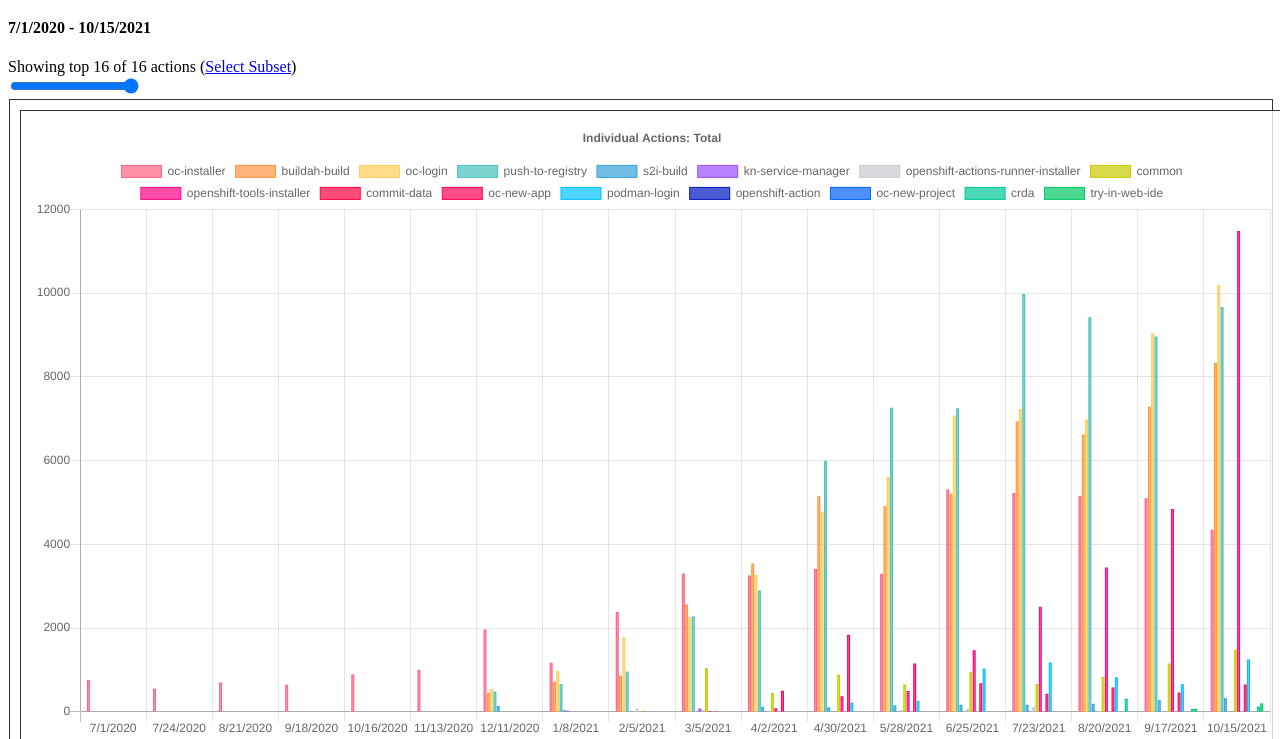
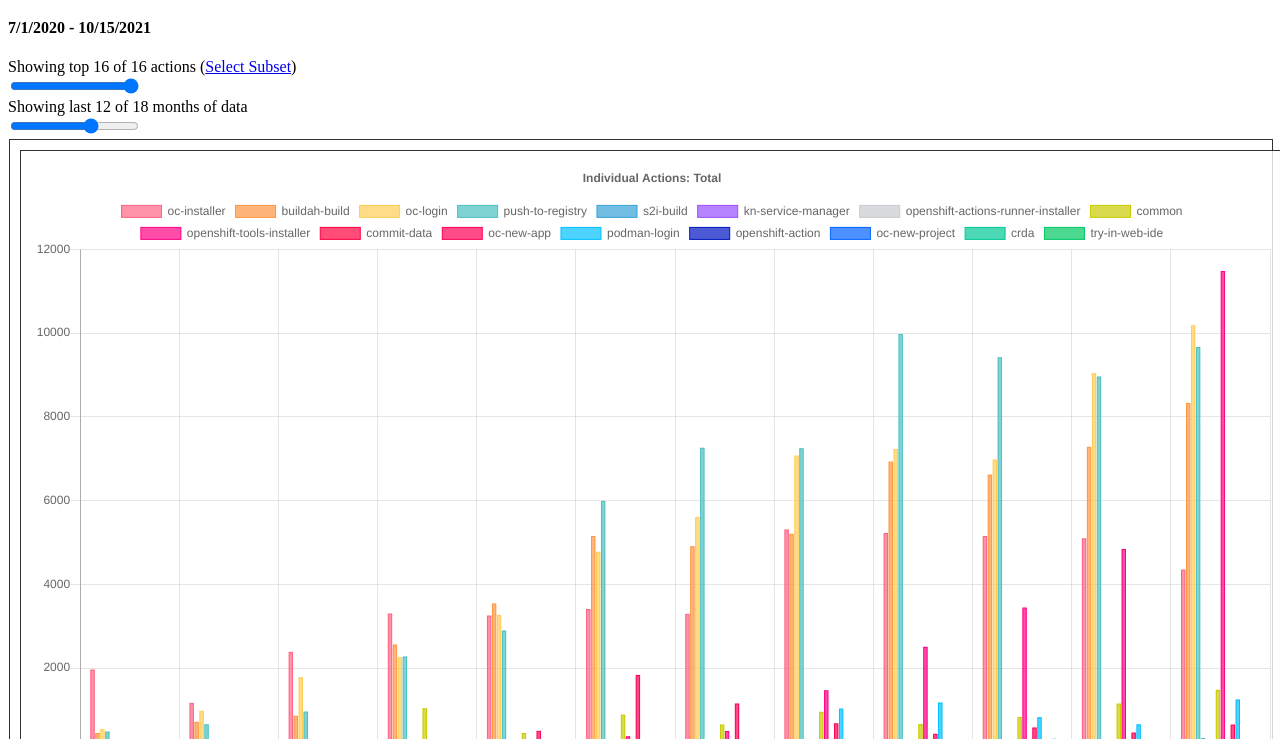
Before and after one commit to jduimovich/actions-metrics-viewer, a plain HTML site: page index.html in a window 1280 px wide. Shown: the part 61-800 px from the top of the page. Drawn offline with nearby package versions, Linux system fonts and the light colour scheme.

Commit message:
allow trim of max months

```diff
--- a/index.html
+++ b/index.html
@@ -51,6 +51,16 @@
     step="1"
     class="slider"
     id="trimmer">
+
+  <div id="choosemonths_text"> Number of months to show </div>
+  <input
+    type="range"
+    min="1"
+    max="20"
+    value="12"
+    step="1"
+    class="slider"
+    id="choosemonths">
   <div id='outer_grid_holder' class="grid-container">
   </div>
 
@@ -166,7 +176,18 @@
             show_graphs(jsondata, l);
           })
       }
-        trimmer.onchange = trimmer.oninput;
+      trimmer.onchange = trimmer.oninput;
+
+      var choosemonths = document.getElementById("choosemonths");
+      choosemonths.oninput = function () {
+        showMonthText (jsondata)
+        jsondata.labels.forEach(function (l) {
+            show_graphs(jsondata, l);
+          })
+      }
+      choosemonths.onchange = choosemonths.oninput;
+
+
     }
     var trimmer = document.getElementById("trimmer");
 
@@ -186,11 +207,16 @@
       }
       setInnerHtml("trim_text", "Showing top " + trimmer.value + ' of ' + selectedText );
     }
+
+    var choosemonths = document.getElementById("choosemonths");
+    function showMonthText (json) {
+      setInnerHtml("choosemonths_text", "Showing last " + choosemonths.value + ' of '
+      + choosemonths.max + ' months of data');
+    }
     function show_graphs(json, columnToShow) {
       var map = {};
-
       showTrimText (json)
-
+      showMonthText (json)
       var sortMapIdx=trimmer.value-1; // show all
       json.action_names.forEach (function (name)  {
         if (!json.selectedActions[name]) {
@@ -219,17 +245,29 @@
         map[element.Name][element.Date] = element[columnToShow]
       })
 
+
+      var choosemonths = document.getElementById("choosemonths");
+      var monthstoshow = choosemonths.value;
+      if (choosemonths.max > json.action_dates.length) {
+        choosemonths.max = json.action_dates.length;
+      }
+      var sliceOff = 0;
+      if (monthstoshow < json.action_dates.length) {
+        sliceOff = json.action_dates.length - monthstoshow
+      }
       var barChartData = globalBarChartData[columnToShow];
-      barChartData.labels = json.action_dates;
+      barChartData.labels = json.action_dates.slice (sliceOff);
       barChartData.datasets.length=0;
       namesToShow.forEach(function (name) {
+        var data = Object.values(map[name])
+        var trimmed_data = data.slice (sliceOff)
         var colour = colours[name]
         barChartData.datasets.push({
           label: name,
           backgroundColor: Chart.helpers.color(colour).alpha(0.7).rgbString(),
           borderColor: colour,
           borderWidth: 1,
-          data: Object.values(map[name])
+          data: trimmed_data
         })
       })
       globalBarChartData.bars.forEach(function (bar) {
```
